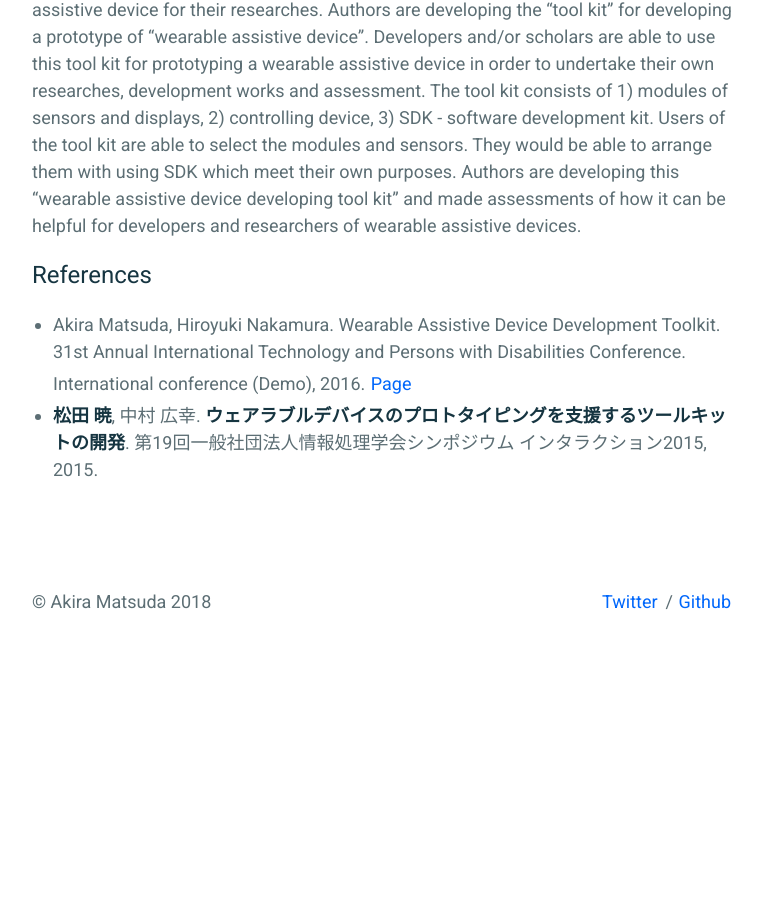
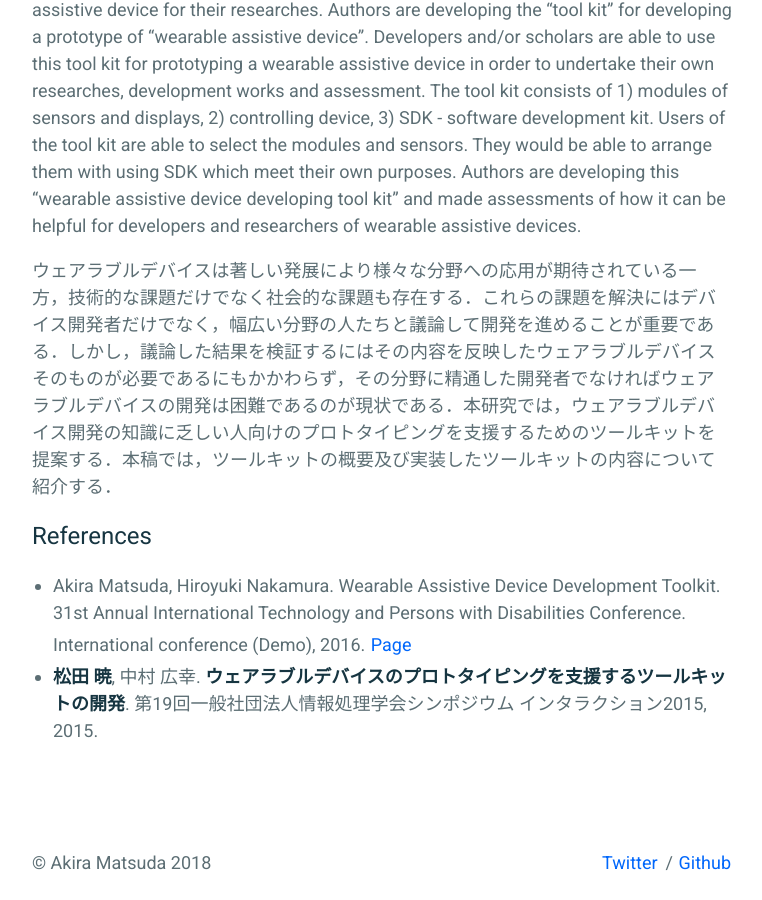
Before and after one commit to 0x0c/0x0c.github.com, a Jekyll site: the page built from _pages/projects/aeonkit.md, in a window 1280 px wide and 900 px high, scrolled down 3121 px. Shown: the whole window, without its empty margins (258-1020 px from the left). Built offline with Jekyll 4.4.1, drawn with Linux system fonts in a browser that asks for light colours; before the commit the page ends 3841 px from its top, so only the background shows below that.

Commit message:
Fix description

```diff
--- a/_pages/projects/aeonkit.md
+++ b/_pages/projects/aeonkit.md
@@ -21,6 +21,8 @@ Authors are developing the "tool kit" for developing a prototype of "wearable as
 The tool kit consists of 1) modules of sensors and displays, 2) controlling device, 3) SDK - software development kit. Users of the tool kit are able to select the modules and sensors. They would be able to arrange them with using SDK which meet their own purposes.
 Authors are developing this "wearable assistive device developing tool kit" and made assessments of how it can be helpful for developers and researchers of wearable assistive devices.
 
+ウェアラブルデバイスは著しい発展により様々な分野への応用が期待されている一方，技術的な課題だけでなく社会的な課題も存在する．これらの課題を解決にはデバイス開発者だけでなく，幅広い分野の人たちと議論して開発を進めることが重要である．しかし，議論した結果を検証するにはその内容を反映したウェアラブルデバイスそのものが必要であるにもかかわらず，その分野に精通した開発者でなければウェアラブルデバイスの開発は困難であるのが現状である．本研究では，ウェアラブルデバイス開発の知識に乏しい人向けのプロトタイピングを支援するためのツールキットを提案する．本稿では，ツールキットの概要及び実装したツールキットの内容について紹介する．
+
 ## References
 - Akira Matsuda, Hiroyuki Nakamura. Wearable Assistive Device Development Toolkit. 31st Annual International Technology and Persons with Disabilities Conference. International conference (Demo), 2016. [Page](http://www.csun.edu/cod/conference/2016/sessions/index.php/public/presentations/view/338)
 - **松田 暁**, 中村 広幸. **ウェアラブルデバイスのプロトタイピングを支援するツールキットの開発**. 第19回一般社団法人情報処理学会シンポジウム インタラクション2015, 2015.
```
